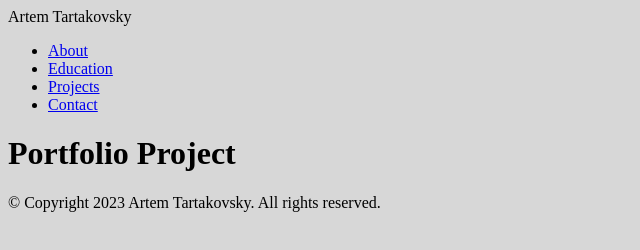
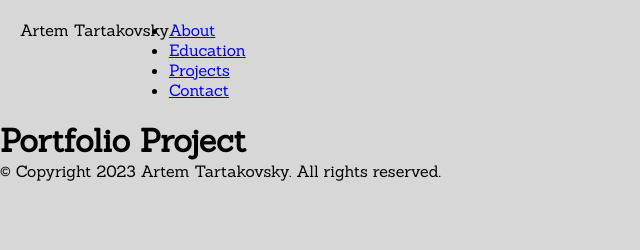
Before and after one commit to arthemis-2001/html-portfolio, a plain HTML site: page index.html in a window 1280 px wide. Shown: the whole page, without its empty margins (0-640 px from the left). Drawn offline with Linux system fonts and the light colour scheme.

Commit message:
Added some style for navigation and transition

```diff
--- a/css/master.css
+++ b/css/master.css
@@ -1,4 +1,31 @@
+/* GENERAL */
+
+@import url("https://fonts.googleapis.com/css2?family=Sanchez:ital@0;1&display=swap");
+
+* {
+  margin: 0;
+  padding: 0;
+}
+
 body {
-    background-color: #d7d7d7;
-    color: black;
+  background-color: #d7d7d7;
+  color: black;
+  font-family: "Sanchez", serif;
 }
+
+html {
+  scroll-behavior: smooth;
+}
+
+/* TRANSITION */
+
+a, .btn {
+  transition: all 0.5s ease;
+}
+
+/* DESKTOP NAV */
+
+#desktop-nav {
+  display: flex;
+  padding: 20px 20px;
+}
```
